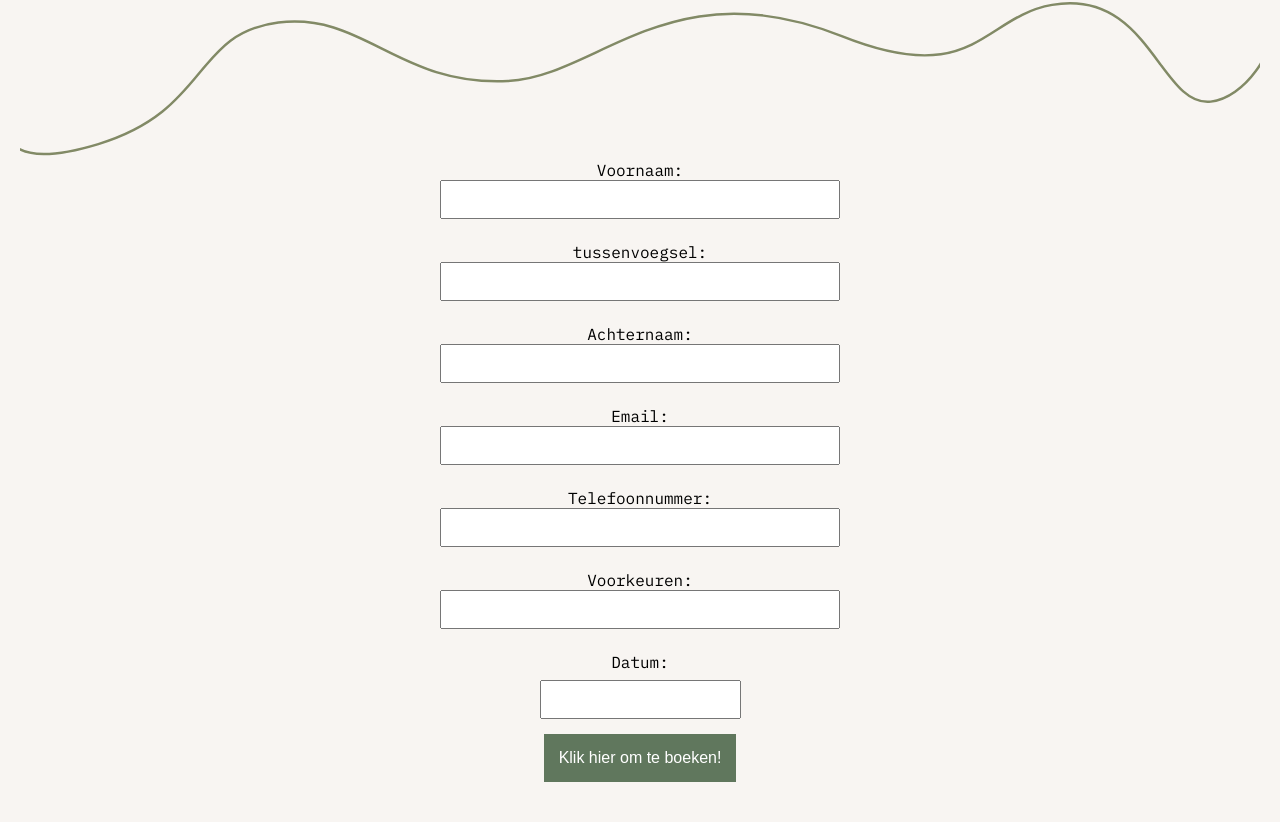
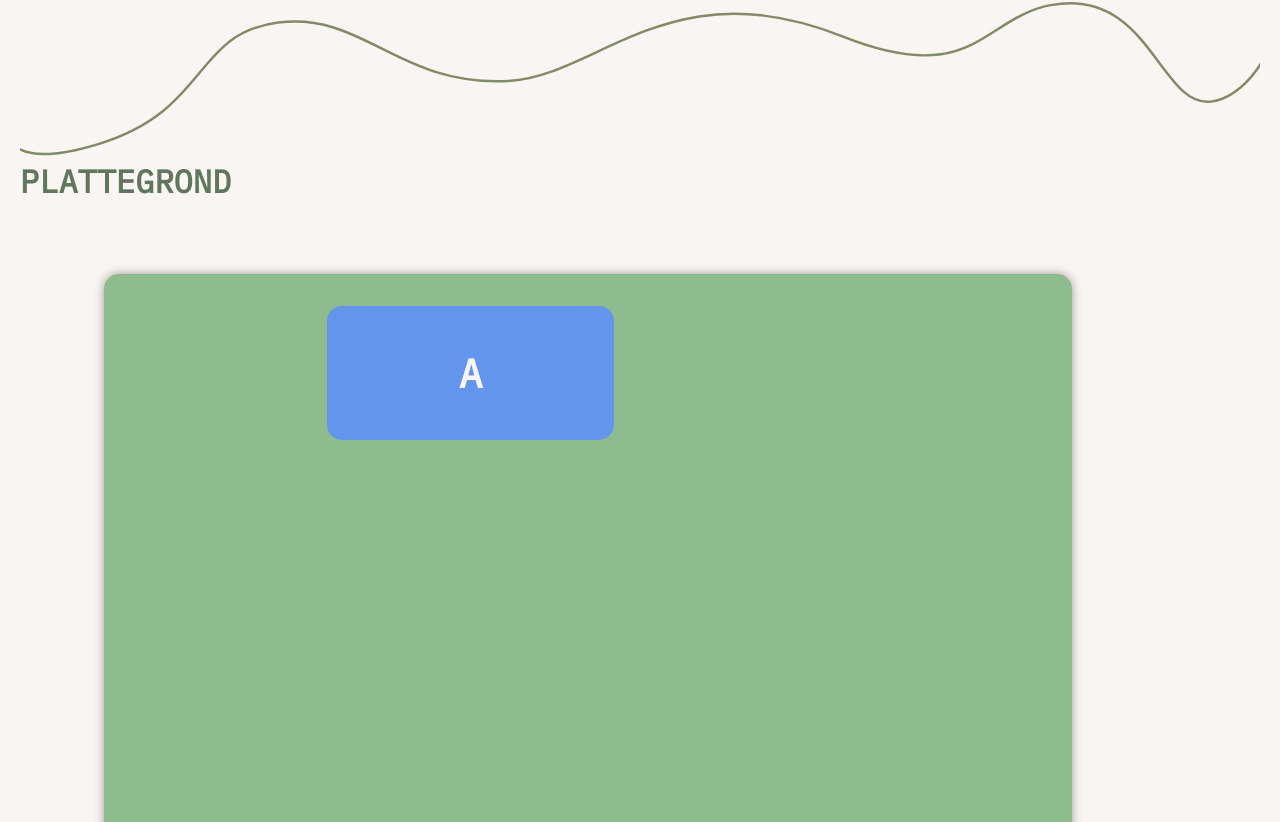
Before and after one commit to LaulensW/BertsBoerenCamping, a React (Vite) app in the folder BertsBoerenCamping/: page /booking in a window 1280 px wide. Shown: the part 698-1520 px from the top of the page. Built offline with nearby package versions, Linux system fonts and the light colour scheme.

Commit message:
Plattegrond begonnen en eerste 'campingplek' toegevoegd, werkt nog niet

```diff
--- a/BertsBoerenCamping/src/Views/Booking.jsx
+++ b/BertsBoerenCamping/src/Views/Booking.jsx
@@ -3,6 +3,7 @@ import BookingForm from '../components/bookingForm';
 import Layout from '../components/Layout';
 import BookingBannerEnUitleg from '../components/BookingBannerEnUitleg';
 import PlattegrondWave from '../assets/booking-plattegrond-wave.svg';
+import BookingPlattegrond from '../components/BookingPlattegrond';
 
 const Booking = () => {
   return (
@@ -12,6 +13,7 @@ const Booking = () => {
       <BookingBannerEnUitleg />
       <br/>
       <img src={PlattegrondWave} width="100%"/>
+      <BookingPlattegrond />
       <BookingForm />
       </Layout>
 
--- /dev/null
+++ b/BertsBoerenCamping/src/components/BookingPlattegrond.css
@@ -0,0 +1,27 @@
+.plattegrond-title{
+    color: var(--primary-color);
+    display: flex;
+}
+.rectangle{
+    border-radius: 15px;
+    box-shadow: 0px 0px 10px rgba(74, 64, 52, 0.5);
+    background-color: darkseagreen;
+    width: 968px;
+    height: 775px;
+    margin: 72px 0 0 84px;
+    position: relative;
+}
+.rectangle-plekken{
+    background-color:cornflowerblue;
+    color: var(--neutral-color);
+    border-radius: 15px;
+    font-size: 40px;
+    font-weight: var(--font-weight-semibold);
+    width: 287px;
+    height: 134px;
+    margin: 32px 0 0 223px;
+    display: flex;
+    justify-content: center;
+    align-items: center;
+    position: absolute;
+}
--- /dev/null
+++ b/BertsBoerenCamping/src/components/BookingPlattegrond.jsx
@@ -0,0 +1,19 @@
+import React from 'react';
+import './BookingPlattegrond.css';
+
+const BookingPlattegrond = () => {
+    return(
+        <>
+        <h1 className="plattegrond-title">PLATTEGROND</h1>
+        <div className="booking-plattegrond">
+            <div className="rectangle">
+                <div className="rectangle-plekken" width="287px" height="134px">A</div>
+            </div>
+
+        </div>
+
+        </>
+    )
+};
+
+export default BookingPlattegrond;
--- a/BertsBoerenCamping/src/components/CallToAction.css
+++ b/BertsBoerenCamping/src/components/CallToAction.css
@@ -3,14 +3,14 @@
     z-index: 0;
     display: flex;
 }
-h1{
+.cta-title{
     font-size: 56px;
     position: absolute;
     color: var(--neutral-color);
     margin: 246px 0 0 104px;
     text-shadow: 0px 0px 10px rgba(74, 64, 52, 0.5);
 }
-p1{
+.cta-title-cursive{
     font-family: 'Homemade Apple', cursive;
     font-size: 56px;
     letter-spacing: 3px;
--- a/BertsBoerenCamping/src/components/CallToAction.jsx
+++ b/BertsBoerenCamping/src/components/CallToAction.jsx
@@ -5,8 +5,8 @@ const CallToAction = () => {
     return(
         <>
         <div className="call-to-action">
-            <p1>Van boerderij naar camping </p1>
-            <h1>Van boerderij naar camping</h1>
+            <p1 className="cta-title-cursive">Van boerderij naar camping </p1>
+            <h1 className="cta-title">Van boerderij naar camping</h1>
             <p>Een ontspanning voor alle leeftijden</p>
             <button className="boeken-button">NU BOEKEN</button>
             <img src="../images/CTA_Achtergrond.png" alt="Call To Action Achtergrond" className="cta-achtergrond"/>
```
